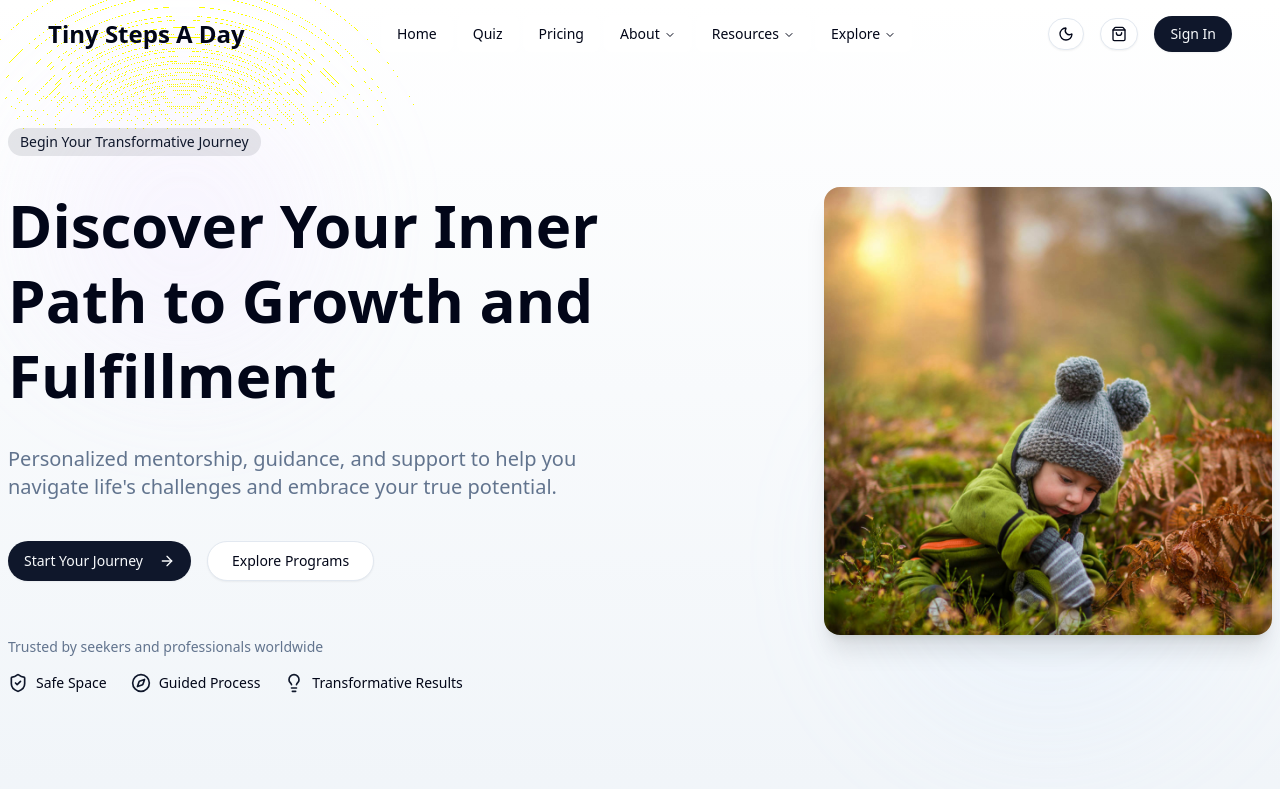
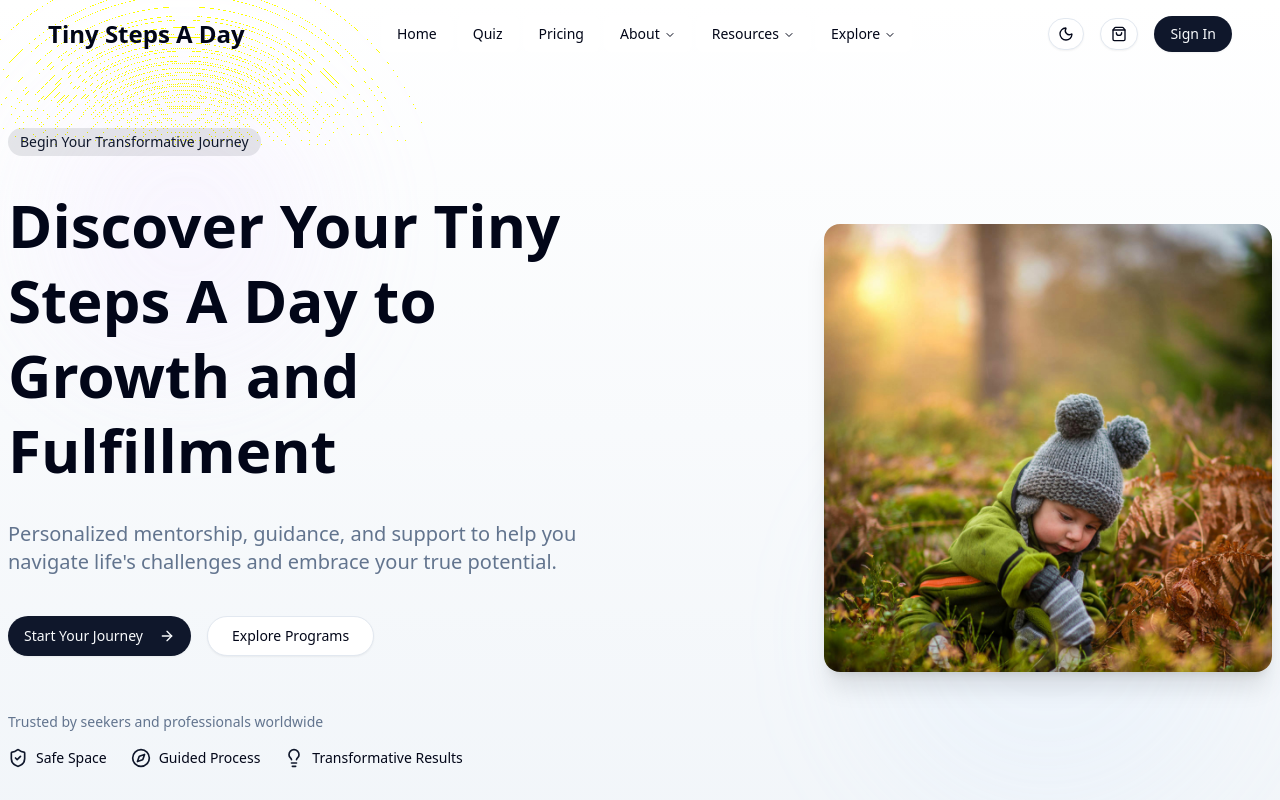
Before and after one commit to tinystepsaday/tinystepsaday-visitor-frontend, a Next.js app: page / in a window 1280 px wide. Shown: the top 800 px of the page. Built offline with nearby package versions, Linux system fonts and the light colour scheme.

Commit message:
update: SEO Optimization

```diff
--- a/src/app/about/page.tsx
+++ b/src/app/about/page.tsx
@@ -5,12 +5,48 @@ import Image from "next/image";
 import Link from "next/link";
 import TeamMembers from "@/components/sections/TeamMembers";
 
+export const metadata = {
+  title: "About | Tiny Steps A Day Journey",
+  description: "Learn more about Tiny Steps A Day Journey and the people behind it.",
+  keywords: ["tiny steps a day", "tiny steps", "a day", "actionable steps", "improve your life", "personal growth", "self improvement", "daily habits", "tips", "strategies", "small changes", "big improvements", "start your journey to a better you today", "personal growth", "self improvement", "daily habits", "tips", "strategies", "meditation", "mindfulness", "mindfulness meditation", "mindfulness practice", "mindfulness exercises", "mindfulness techniques", "mindfulness tips", "mindfulness strategies", "spirituality", "career guidance", "career development", "career advice", "career tips", "career strategies", "career planning", "love", "the law of one", "the law of attraction", "the law of abundance", "the law of prosperity", "the law of success", "mental health", "life direction", "purpose", "mentorship"],
+  icons: {
+    icon: "/favicon.ico",
+  },
+  openGraph: {
+    title: "About | Tiny Steps A Day Journey",
+    description: "Learn more about Tiny Steps A Day Journey and the people behind it.",
+    images: ["https://www.tinystepsaday.com/banner-image.jpg"],
+    url: "https://www.tinystepsaday.com",
+    siteName: "Tiny Steps A Day Journey",
+    locale: "en_US",
+    type: "website",
+  },
+  twitter: {
+    card: "summary_large_image",
+    title: "About | Tiny Steps A Day Journey",
+    description: "Learn more about Tiny Steps A Day Journey and the people behind it.",
+    images: ["https://www.tinystepsaday.com/banner-image.jpg"],
+  },
+  alternates: {
+    canonical: "https://www.tinystepsaday.com/about",
+  },
+  robots: {
+    index: true,
+    follow: true,
+    googleBot: {
+      index: true,
+      follow: true,
+    },
+  },
+  metadataBase: new URL("https://www.tinystepsaday.com"),
+};
+
 // Team member data
 const teamMembers = [
   {
     name: "Sarah Johnson",
     role: "Founder & CEO",
-    bio: "With over 15 years of experience in mindfulness coaching and organizational psychology, Sarah founded InnerPath Journey to help people discover their authentic selves and live with greater purpose.",
+    bio: "With over 15 years of experience in mindfulness coaching and organizational psychology, Sarah founded Tiny Steps A Day Journey to help people discover their authentic selves and live with greater purpose.",
     image: "https://images.unsplash.com/photo-1494790108377-be9c29b29330?ixlib=rb-1.2.1&auto=format&fit=crop&w=500&q=80",
     social: {
       linkedin: "#",
@@ -89,9 +125,37 @@ const teamMembers = [
   }
 ];
 
+const jsonLd = {
+  "@context": "https://schema.org",
+  "@type": "WebSite",
+  "name": "Tiny Steps A Day Journey",
+  "url": "https://www.tinystepsaday.com",
+  "description": "Learn more about Tiny Steps A Day Journey and the people behind it.",
+  "author": {
+    "@type": "Person",
+    "name": "Tiny Steps A Day Journey",
+    "url": "https://www.tinystepsaday.com",
+  },
+  "publisher": {
+    "@type": "Organization",
+    "name": "Tiny Steps A Day Journey",
+    "url": "https://www.tinystepsaday.com",
+  },
+  "isPartOf": {
+    "@type": "WebSite",
+    "name": "Tiny Steps A Day Journey",
+    "url": "https://www.tinystepsaday.com",
+  },
+  "mainEntityOfPage": {
+    "@type": "WebPage",
+    "url": "https://www.tinystepsaday.com/about",
+  },
+};
+
 const About = () => {
   return (
     <>
+      <script type="application/ld+json" dangerouslySetInnerHTML={{ __html: JSON.stringify(jsonLd) }} />
       {/* Hero Section */}
       <section className="pt-32 pb-16 px-6 md:px-12">
         <div className="max-w-7xl mx-auto">
@@ -99,7 +163,7 @@ const About = () => {
             <div>
               <h1 className="text-4xl md:text-5xl font-bold mb-6">Our Mission</h1>
               <p className="text-lg md:text-xl text-muted-foreground mb-6">
-                At InnerPath Journey, we&apos;re dedicated to helping people discover their authentic selves and live with greater purpose, joy, and connection.
+                At Tiny Steps A Day Journey, we&apos;re dedicated to helping people discover their authentic selves and live with greater purpose, joy, and connection.
               </p>
               <p className="text-lg mb-8">
                 Through evidence-based programs, expert guidance, and supportive community, we empower individuals to transform their lives from the inside out.
@@ -138,7 +202,7 @@ const About = () => {
         <div className="max-w-7xl mx-auto">
           <SectionHeader
             title="Our Story"
-            subtitle="How InnerPath Journey was born from a personal transformation"
+            subtitle="How Tiny Steps A Day Journey was born from a personal transformation"
           />
 
           <div className="grid md:grid-cols-3 gap-8 mt-12">
@@ -155,7 +219,7 @@ const About = () => {
             </div>
             <div className="md:col-span-2 space-y-6">
               <p className="text-lg">
-                InnerPath Journey began in 2020 when our founder, Sarah Johnson, experienced her own transformative journey through mindfulness and personal development practices after a period of burnout and disconnection.
+                Tiny Steps A Day Journey began in 2020 when our founder, Sarah Johnson, experienced her own transformative journey through mindfulness and personal development practices after a period of burnout and disconnection.
               </p>
               <p className="text-lg">
                 After 15 years in corporate consulting, Sarah realized that many people were struggling with the same challenges: feeling disconnected from their purpose, overwhelmed by the pace of modern life, and unsure how to create meaningful change.
@@ -164,7 +228,7 @@ const About = () => {
                 Drawing on her background in organizational psychology and her training in mindfulness practices, Sarah assembled a team of experts to create accessible, science-backed programs that would help people navigate their own inner paths to growth and fulfillment.
               </p>
               <p className="text-lg">
-                Today, InnerPath Journey has grown from a small startup to a global community, but our mission remains the same: to guide people toward lives of greater authenticity, purpose, and connection.
+                Today, Tiny Steps A Day Journey has grown from a small startup to a global community, but our mission remains the same: to guide people toward lives of greater authenticity, purpose, and connection.
               </p>
 
               <div className="pt-6">
@@ -326,7 +390,7 @@ const About = () => {
         <div className="max-w-7xl mx-auto">
           <SectionHeader
             title="Meet Our Team"
-            subtitle="The passionate individuals behind InnerPath Journey"
+            subtitle="The passionate individuals behind Tiny Steps A Day Journey"
             centered={true}
           />
 
--- a/src/app/careers/page.tsx
+++ b/src/app/careers/page.tsx
@@ -2,6 +2,42 @@ import { SectionHeader } from "@/components/ui/section-header";
 import Image from "next/image";
 import { Heart, Sparkles, Globe, Users, Lightbulb, Coffee } from "lucide-react";
 import CareerList from "@/components/careers/CareerList";
+
+export const metadata = {
+  title: "Careers | Tiny Steps A Day Journey",
+  description: "Join our team of mindfulness coaches, content creators, and product designers to create transformative experiences that empower people to live with greater purpose, joy, and connection.",
+  keywords: ["tiny steps a day", "tiny steps", "a day", "actionable steps", "improve your life", "personal growth", "self improvement", "daily habits", "tips", "strategies", "small changes", "big improvements", "start your journey to a better you today", "personal growth", "self improvement", "daily habits", "tips", "strategies", "meditation", "mindfulness", "mindfulness meditation", "mindfulness practice", "mindfulness exercises", "mindfulness techniques", "mindfulness tips", "mindfulness strategies", "spirituality", "career guidance", "career development", "career advice", "career tips", "career strategies", "career planning", "love", "the law of one", "the law of attraction", "the law of abundance", "the law of prosperity", "the law of success", "mental health", "life direction", "purpose", "mentorship"],
+  icons: {
+    icon: "/favicon.ico",
+  },
+  openGraph: {
+    title: "Careers | Tiny Steps A Day Journey",
+    description: "Join our team of mindfulness coaches, content creators, and product designers to create transformative experiences that empower people to live with greater purpose, joy, and connection.",
+    images: ["https://www.tinystepsaday.com/banner-image.jpg"],
+    url: "https://www.tinystepsaday.com",
+    siteName: "Tiny Steps A Day Journey",
+    locale: "en_US",
+    type: "website",
+  },
+  twitter: {
+    card: "summary_large_image",
+    title: "Careers | Tiny Steps A Day Journey",
+    description: "Join our team of mindfulness coaches, content creators, and product designers to create transformative experiences that empower people to live with greater purpose, joy, and connection.",
+    images: ["https://www.tinystepsaday.com/banner-image.jpg"],
+  },
+  alternates: {
+    canonical: "https://www.tinystepsaday.com/careers",
+  },
+  robots: {
+    index: true,
+    follow: true,
+    googleBot: {
+      index: true,
+      follow: true,
+    },
+  },
+  metadataBase: new URL("https://www.tinystepsaday.com"),
+};
 
 const careersData = [
   {
@@ -51,9 +87,45 @@ const careersData = [
   },
 ];
 
+const jsonLd = {
+  "@context": "https://schema.org",
+  "@type": "WebSite",
+  "name": "Tiny Steps A Day Journey",
+  "url": "https://www.tinystepsaday.com",
+  "description": "Join our team of mindfulness coaches, content creators, and product designers to create transformative experiences that empower people to live with greater purpose, joy, and connection.",
+  "image": "https://www.tinystepsaday.com/banner-image.jpg",
+  "sameAs": [
+    "https://x.com/tiny_steps_aday",
+    "https://www.instagram.com/tiny_steps_aday/",
+    "https://www.facebook.com/tiny_steps_aday/",
+    "https://www.youtube.com/@tiny_steps_aday/",
+  ],
+  "author": {
+    "@type": "Person",
+    "name": "Tiny Steps A Day Journey",
+    "url": "https://www.tinystepsaday.com",
+  },
+  "publisher": {
+    "@type": "Organization",
+    "name": "Tiny Steps A Day Journey",
+    "url": "https://www.tinystepsaday.com",
+  },
+  "isPartOf": {
+    "@type": "WebSite",
+    "name": "Tiny Steps A Day Journey",
+    "url": "https://www.tinystepsaday.com",
+  },
+  "mainEntityOfPage": {
+    "@type": "WebPage",
+    "url": "https://www.tinystepsaday.com/careers",
+  },
+};
+
 const Careers = () => {
   return (
     <>
+      <script type="application/ld+json" dangerouslySetInnerHTML={{ __html: JSON.stringify(jsonLd) }} />
+
       <section className="py-20 px-6 md:px-12 w-full">
         <div className="max-w-7xl mx-auto">
           <div className="text-center mb-12">
@@ -86,7 +158,7 @@ const Careers = () => {
       <section className="py-16 px-6 md:px-12 bg-muted/30 w-full">
         <div className="max-w-7xl mx-auto">
           <SectionHeader
-            title="Why Join InnerPath Journey"
+            title="Why Join Tiny Steps A Day Journey"
             subtitle="Work with purpose and passion in a supportive, innovative environment"
             centered={true}
           />
--- a/src/app/page.tsx
+++ b/src/app/page.tsx
@@ -94,7 +94,7 @@ export default function Home() {
           <h2 className="text-3xl font-bold mb-6">Transform Your Journey</h2>
           <div className="prose dark:prose-invert mx-auto text-left space-y-6">
             <p>
-              At InnerPath Journey, we understand that true transformation comes from within. Our platform was born from a deep commitment to helping individuals discover their authentic selves and unlock their full potential. Drawing inspiration from ancient wisdom traditions and modern psychology, we&apos;ve created a comprehensive system that addresses the whole person - mind, body, and spirit.
+              At Tiny Steps A Day Journey, we understand that true transformation comes from within. Our platform was born from a deep commitment to helping individuals discover their authentic selves and unlock their full potential. Drawing inspiration from ancient wisdom traditions and modern psychology, we&apos;ve created a comprehensive system that addresses the whole person - mind, body, and spirit.
             </p>
             <p>
               Our approach combines cutting-edge personal development tools with timeless spiritual practices. Whether you&apos;re seeking career advancement, emotional healing, or spiritual growth, our carefully curated programs provide the structure and support you need. Through our platform, you&apos;ll gain access to expert-led courses, one-on-one mentorship, supportive community spaces, and transformative workshops.
@@ -249,7 +249,7 @@ export default function Home() {
             <div className="grid md:grid-cols-2 gap-12 items-center">
               <div>
                 <h2 className="text-3xl font-bold mb-4">
-                  Coming Soon: &quot;The Inner Path to Authentic Living&quot;
+                  Coming Soon: &quot;The Tiny Steps A Day to Authentic Living&quot;
                 </h2>
                 <p className="text-muted-foreground mb-6">
                   A transformative guide to discovering your true self and living with purpose. This groundbreaking book combines ancient wisdom with practical exercises to help you navigate life&apos;s challenges and unlock your full potential.
--- a/src/components/Footer.tsx
+++ b/src/components/Footer.tsx
@@ -16,7 +16,7 @@ const Footer = () => {
               href="/"
               className="text-2xl font-bold gradient-text inline-block"
             >
-              InnerPath Journey
+              Tiny Steps A Day Journey
             </Link>
             <p className="text-muted-foreground max-w-sm">
               Guiding you through your journey of self-discovery, growth, and transformation.
@@ -154,7 +154,7 @@ const Footer = () => {
         <div className="flex flex-col md:flex-row justify-between items-center mt-16 pt-8 border-t border-border">
           <div className="flex items-center space-x-4 mb-4 md:mb-0">
             <span className="text-sm text-muted-foreground">
-              © {new Date().getFullYear()} InnerPath Journey. All rights reserved.
+              © {new Date().getFullYear()} Tiny Steps A Day Journey. All rights reserved.
             </span>
           </div>
 
--- a/src/components/MainNavigationMenu.tsx
+++ b/src/components/MainNavigationMenu.tsx
@@ -108,7 +108,7 @@ export function MainNavigationMenu({ mainNavLinks, resourcesDropdown, exploreDro
                 />
               </div>
               <div className="space-y-2">
-                <h3 className="text-lg font-medium">About InnerPath Journey</h3>
+                <h3 className="text-lg font-medium">About Tiny Steps A Day Journey</h3>
                 <p className="text-sm text-muted-foreground">
                   Discover our mission, our team, and exciting career opportunities
                 </p>
--- a/src/components/dashboard/DashboardHeader.tsx
+++ b/src/components/dashboard/DashboardHeader.tsx
@@ -16,7 +16,7 @@ export function DashboardHeader({ onToggleSidebar }: DashboardHeaderProps) {
         <Menu className="h-5 w-5" />
       </Button>
       <Link href="/" className="text-xl font-bold gradient-text">
-        InnerPath Journey
+        Tiny Steps A Day Journey
       </Link>
       <Avatar className="h-8 w-8">
         <AvatarImage src="https://images.unsplash.com/photo-1494790108377-be9c29b29330?ixlib=rb-1.2.1&ixid=eyJhcHBfaWQiOjEyMDd9&auto=format&fit=facearea&facepad=2&w=256&h=256&q=80" alt="Sarah Johnson" />
--- a/src/components/dashboard/ReadingList.tsx
+++ b/src/components/dashboard/ReadingList.tsx
@@ -65,7 +65,7 @@ const savedItems = [
     description: "A comprehensive guide to establishing a daily mindfulness practice with guided audio sessions.",
     date: "March 28, 2025",
     image: "https://images.unsplash.com/photo-1506744038136-46273834b3fb?ixlib=rb-1.2.1&auto=format&fit=crop&w=800&q=80",
-    author: "InnerPath Team",
+    author: "Tiny Steps A Day Team",
     category: "Mindfulness",
     fileType: "PDF",
     fileSize: "2.4 MB",
@@ -92,7 +92,7 @@ const savedItems = [
     description: "Interactive workbook with exercises to help you identify your skills, passions, and potential career paths.",
     date: "March 15, 2025",
     image: "https://images.unsplash.com/photo-1721322800607-8c38375eef04?ixlib=rb-1.2.1&auto=format&fit=crop&w=800&q=80",
-    author: "InnerPath Team",
+    author: "Tiny Steps A Day Team",
     category: "Career",
     fileType: "PDF",
     fileSize: "3.7 MB",
--- a/src/components/sections/Hero.tsx
+++ b/src/components/sections/Hero.tsx
@@ -23,7 +23,7 @@ const Hero = () => {
             </div>
 
             <h1 className="text-4xl md:text-5xl lg:text-6xl font-bold leading-tight">
-              Discover Your <span className="gradient-text">Inner Path</span> to Growth and Fulfillment
+              Discover Your <span className="gradient-text">Tiny Steps A Day</span> to Growth and Fulfillment
             </h1>
 
             <p className="text-xl text-muted-foreground max-w-xl">
--- a/src/components/sections/TrustedBy.tsx
+++ b/src/components/sections/TrustedBy.tsx
@@ -24,7 +24,7 @@ const TrustedBy = () => {
 
         <div className="mt-12 text-center">
           <p className="text-muted-foreground max-w-3xl mx-auto mb-12">
-            InnerPath Journey is trusted by professionals and organizations worldwide who are committed to personal growth and authentic leadership.
+            Tiny Steps A Day Journey is trusted by professionals and organizations worldwide who are committed to personal growth and authentic leadership.
           </p>
 
           <div className="grid grid-cols-2 sm:grid-cols-3 md:grid-cols-4 lg:grid-cols-5 gap-8 md:gap-12">
--- a/src/data/testimonials.ts
+++ b/src/data/testimonials.ts
@@ -13,7 +13,7 @@ export const testimonials: Testimonial[] = [
     id: 1,
     name: "Sarah Johnson",
     role: "Marketing Executive",
-    quote: "The mentorship program at InnerPath Journey transformed my approach to leadership. I gained deeper self-awareness and practical tools that helped me navigate a major career transition with confidence and purpose.",
+    quote: "The mentorship program at Tiny Steps A Day Journey transformed my approach to leadership. I gained deeper self-awareness and practical tools that helped me navigate a major career transition with confidence and purpose.",
     rating: 5,
     image: "https://images.unsplash.com/photo-1487412720507-e7ab37603c6f?ixlib=rb-4.0.3&auto=format&fit=crop&w=800&q=80"
   },
```
